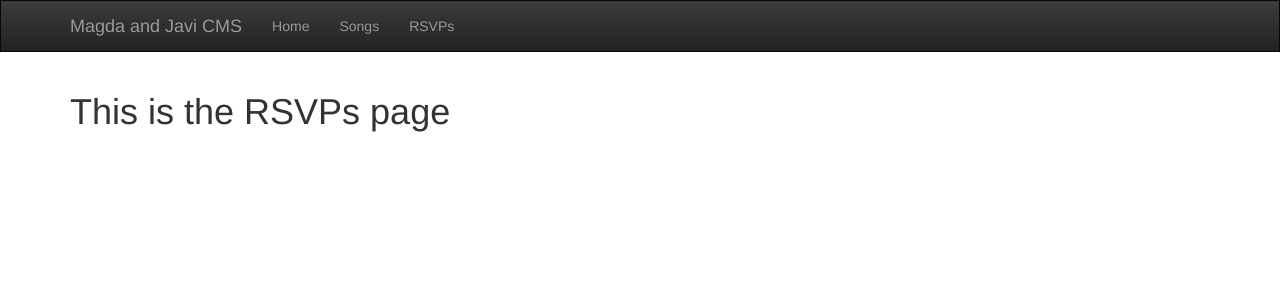
After one commit to jgasteiz/wedding, a Django app: template templates/cms/rsvp.html in a window 1280 px wide. The commit adds this page. Shown: the top 300 px of the page. Run offline with Django 3.2, Linux system fonts and the light colour scheme; the template is opened without the code that fills it, so the values that code supplies are empty; style sheets or scripts are compiled from the project's sources; some libraries are stand-ins or nearby versions.

Commit message:
Add views to cms

```diff
--- a/cms/urls.py
+++ b/cms/urls.py
@@ -5,6 +5,8 @@ from . import views
 
 urlpatterns = [
     url(r'^$', views.home, name='home'),
+    url(r'^songs/$', views.songs, name='songs'),
+    url(r'^rsvp/$', views.rsvp, name='rsvp'),
 ]
 
 # handler403 = views.cms_forbidden
--- a/templates/cms/base.html
+++ b/templates/cms/base.html
@@ -29,13 +29,13 @@
                     <span class="icon-bar"></span>
                     <span class="icon-bar"></span>
                 </button>
-                <a class="navbar-brand" href="#">Project name</a>
+                <a class="navbar-brand" href="#">Magda and Javi CMS</a>
             </div>
             <div id="navbar" class="collapse navbar-collapse">
                 <ul class="nav navbar-nav">
-                    <li class="active"><a href="#">Home</a></li>
-                    <li><a href="#about">About</a></li>
-                    <li><a href="#contact">Contact</a></li>
+                    <li {% ifequal page_name 'home' %}class="active"{% endifequal %}><a href="{% url 'cms:home' %}">Home</a></li>
+                    <li {% ifequal page_name 'songs' %}class="active"{% endifequal %}><a href="{% url 'cms:songs' %}">Songs</a></li>
+                    <li {% ifequal page_name 'rsvps' %}class="active"{% endifequal %}><a href="{% url 'cms:rsvp' %}">RSVPs</a></li>
                 </ul>
             </div><!--/.nav-collapse -->
         </div>
--- /dev/null
+++ b/templates/cms/rsvp.html
@@ -0,0 +1,11 @@
+{% extends 'cms/base.html' %}
+{% load static %}
+
+{% block page_title %}
+    RSVPs
+{% endblock page_title %}
+
+{% block content %}
+
+    <h1>This is the RSVPs page</h1>
+{% endblock content %}
```
Also changed, not shown: cms/views.py (+18 -1 lines), public/views.py (+6 -13 lines), templates/cms/songs.html (added, +11 -0 lines), wedding/mixins.py (added, +9 -0 lines).
